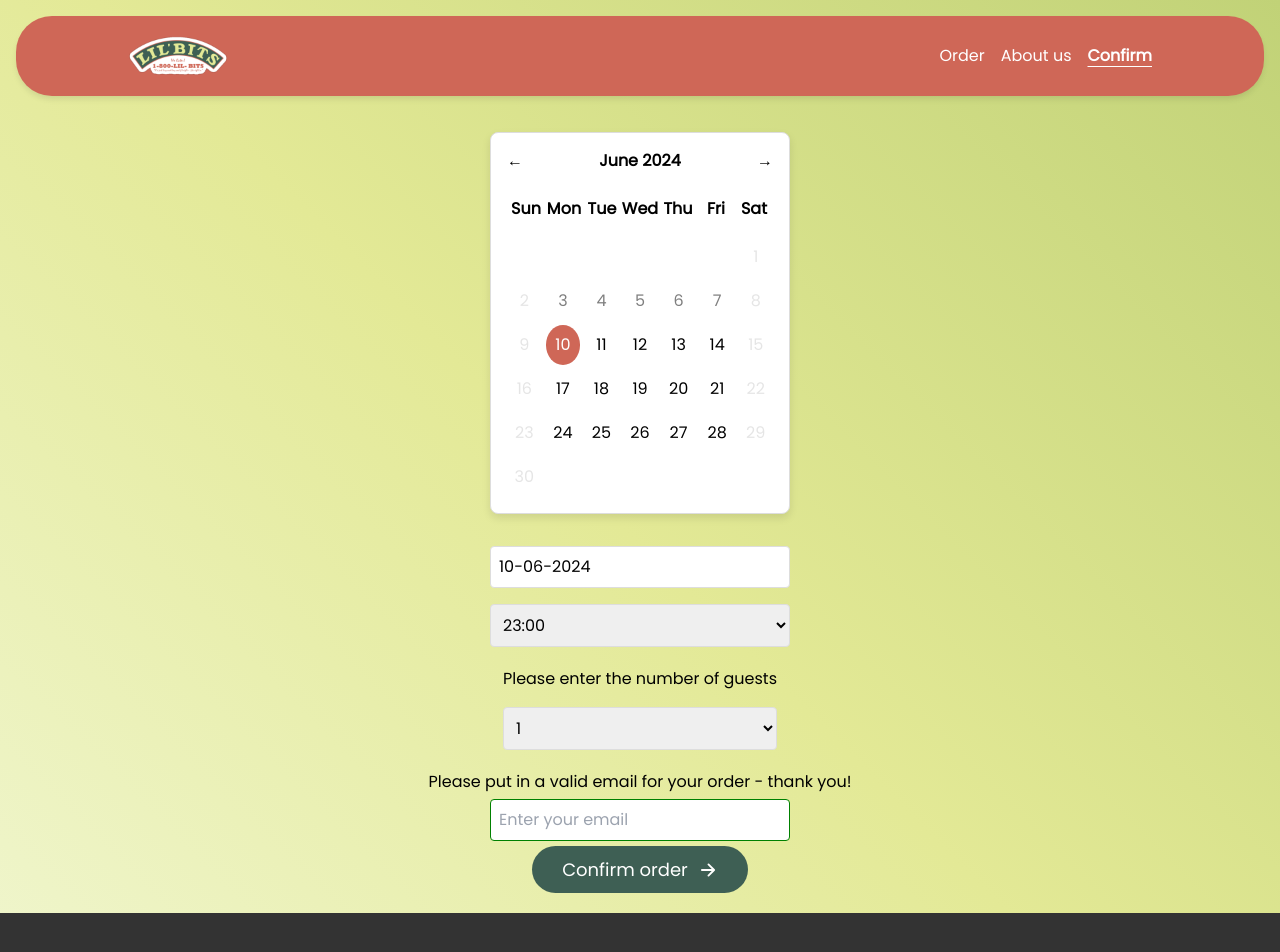
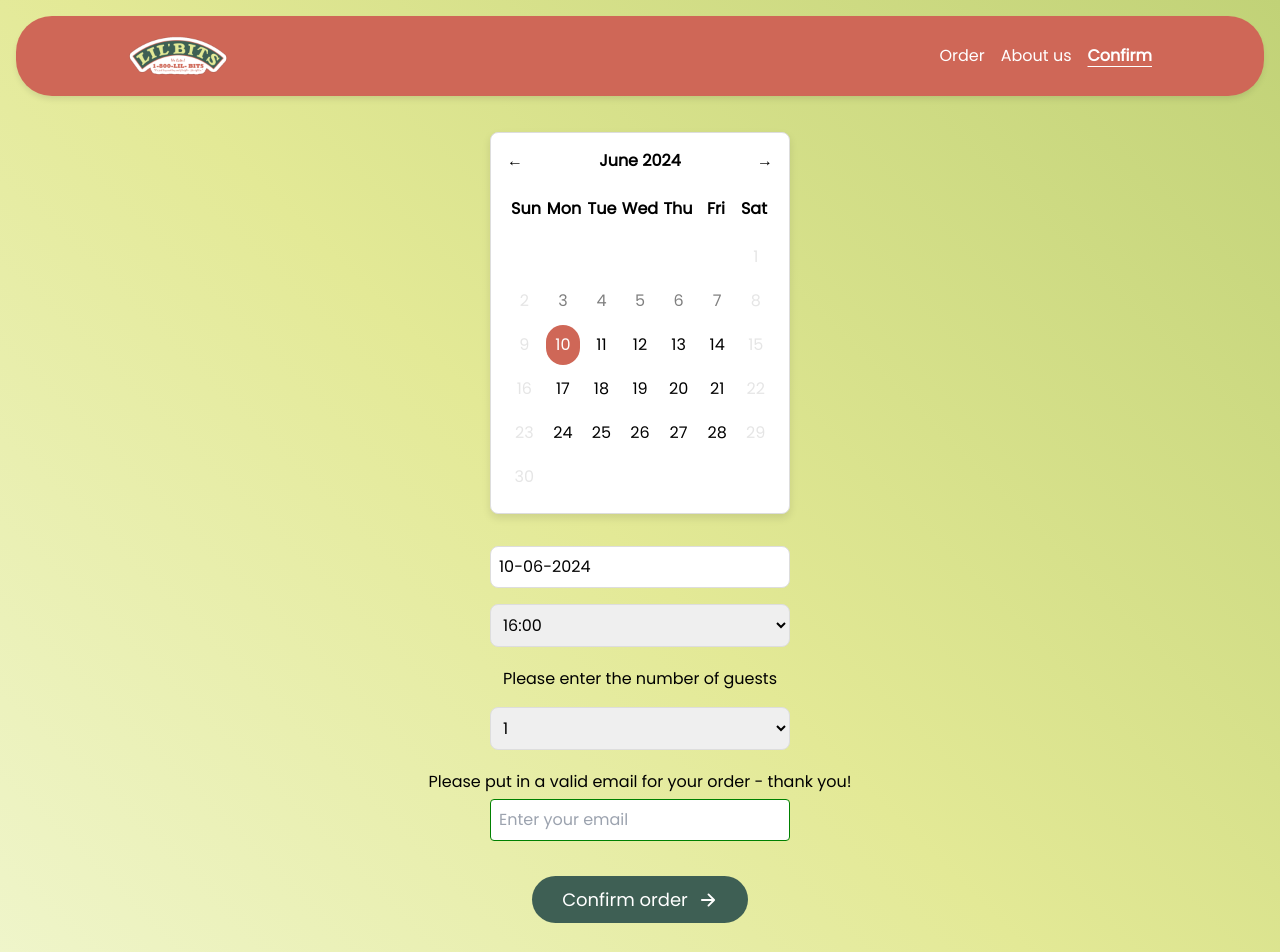
Before and after one commit to indianaea/lil_bits, a Next.js app: page /order/confirm in a window 1280 px wide. Shown: the top 952 px of the page. Built offline with nearby package versions, Linux system fonts and the light colour scheme.

Commit message:
breytingar á confirm

```diff
--- a/src/app/components/amountPeople.css
+++ b/src/app/components/amountPeople.css
@@ -4,11 +4,12 @@
   align-items: center;
   margin-top: 20px;
   flex-direction: column;
+  width: 300px;
 }
 
 select {
   padding: 8px;
   font-size: 16px;
   border: 1px solid #ddd;
-  border-radius: 4px;
+  border-radius: 8px;
 }
--- a/src/app/components/calendarPicker.css
+++ b/src/app/components/calendarPicker.css
@@ -60,7 +60,7 @@
 .day.selected {
   background: #cf6757;
   color: #fff;
-  border-radius: 50%;
+  border-radius: 30px;
 }
 
 .day.empty {
@@ -73,7 +73,7 @@ select {
   padding: 8px;
   font-size: 16px;
   border: 1px solid #ddd;
-  border-radius: 4px;
+  border-radius: 8px;
   width: 100%;
   max-width: 300px;
 }
--- a/src/app/components/calendarPicker.tsx
+++ b/src/app/components/calendarPicker.tsx
@@ -93,7 +93,7 @@ const CalendarPicker: React.FC = () => {
       </div>
       <input type="text" value={format(selectedDate, 'dd-MM-yyyy')} readOnly />
       <select value={selectedTime} onChange={handleTimeChange}>
-        {Array.from({ length: 8 }, (_, i) => 16 + i).map((hour) => (
+        {Array.from({ length: 7 }, (_, i) => 16 + i).map((hour) => (
           <option key={hour} value={`${hour}:00`}>{`${hour}:00`}</option>
         ))}
       </select>
--- a/src/app/components/emailInput.css
+++ b/src/app/components/emailInput.css
@@ -17,7 +17,6 @@
   border-radius: 4px;
   font-size: 16px;
   width: 300px;
-  transition: border-color 0.3s;
 }
 
 .error {
--- a/src/app/components/navbar.tsx
+++ b/src/app/components/navbar.tsx
@@ -64,7 +64,7 @@ export const NavbarMenu = () => {
                         <Link href="/order">Order</Link>
                     </li>
                     <li>
-                        <Link href="/aboutUs">About Us</Link>
+                        <Link href="/aboutUs">About us</Link>
                     </li>
                 </ul>
             </div>
--- a/src/app/order/confirm/confirm.css
+++ b/src/app/order/confirm/confirm.css
@@ -4,5 +4,10 @@
   margin: 0 auto;
   background-color: #f9f9f9;
   border-radius: 8px;
-  box-shadow: 0 2px 4px rgba(0,0,0,0.1);
+  box-shadow: 0 2px 4px rgba(0, 0, 0, 0.1);
 }
+
+.button {
+  margin-top: 30px;
+  margin-bottom: 10px;
+}
```
